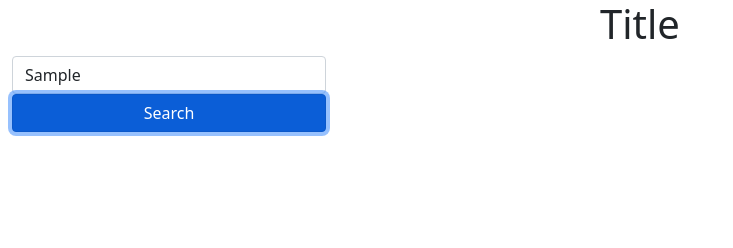
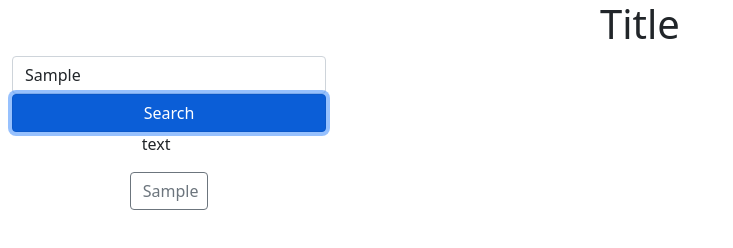
Before and after one commit to Bradfh/6-Module, a plain HTML site: page index.html in a window 1280 px wide. Both pictures are taken after typing "Sample" into the empty fields and a click on the button "Search". Shown: the whole page, without its empty margins (0-733 px from the left). Drawn offline with nearby package versions, Linux system fonts and the light colour scheme; no server answers.

Commit message:
Starting making the JS, stuck on the fetch

```diff
--- a/assets/js/script.js
+++ b/assets/js/script.js
@@ -3,3 +3,72 @@
 
 
 // TODO $(document).ready(function() {
+// !create function that pulls from local storage and populates the recent searches portion
+// !see if I can limit the number displayed previous searches to 6 or so
+
+// !add event listener to search box and button that will talk to the API and populate the weather-container div
+// !use temperature, wind, humidity, and perhaps any other relevant information
+
+$(document).ready(function () {
+  function saveAndDisplaySearch(input) {
+    const cityName = input.value;
+    localStorage.setItem(cityName, cityName);
+    displaySearchButton(cityName);
+  }
+
+  function displaySearchButton(cityName) {
+    const pastSearchContainer = document.getElementById("past-search");
+    const searchButton = document.createElement("button");
+    searchButton.textContent = cityName;
+    searchButton.classList.add("btn", "btn-outline-secondary", "mb-2");
+    searchButton.addEventListener("click", function () {
+      fetchWeatherData();
+    });
+    pastSearchContainer.appendChild(searchButton);
+  }
+
+  function displayPastSearches() {
+    for (let i = 0; i < localStorage.length; i++) {
+      const cityName = localStorage.key(i);
+      displaySearchButton(cityName);
+    }
+  }
+
+  const searchButton = document.getElementById("search-button");
+  const searchInput = document.querySelector("#search-container input");
+
+  searchButton.addEventListener("click", function () {
+    const cityName = searchInput.value;
+    if (cityName) {
+      saveAndDisplaySearch(searchInput);
+      fetchWeatherData(cityName);
+    }
+  })
+
+  // !next function here
+  function fetchWeatherData(cityName) {
+  const apiKey = '1d73cb51ff64bea50849446211d470ad';
+  const requestUrl = 'https://api.openweathermap.org/data/2.5/weather?q=' + cityName + '&appid=$' + apiKey;
+
+  fetch(requestUrl)
+    .then(function(response) {
+      if (!response.status) {
+        throw new Error('An error occurred: ${response.statusText');
+
+      }
+      console.log(response.json()); //!
+      return response.json();
+    })
+    .then(data => {
+      console.log(data);
+    })
+    .catch(error => {
+      console.error("Error fetching weather data:", error);
+    });
+
+}
+
+
+
+  displayPastSearches();
+});
--- a/index.html
+++ b/index.html
@@ -23,8 +23,11 @@
         <input type="text" class="form-control row col-12" aria-label="Sizing example input"
           aria-describedby="inputGroup-sizing-default">
 
-        <button type="button" class="btn btn-primary row col-lg-12 col-md-12 col-sm-6">Search</button>
+        <button type="button" class="btn btn-primary row col-lg-12 col-md-12 col-sm-6" id="search-button">Search</button>
+        <div class="row col-sm-12 col-md-3 col-lg-3" id="past-search"><p>text</p></div>
       </div>
+      <!-- !!! -->
+
       <div class="col-sm-12 col-md-9 col-lg-9 d-flex align-items-start justify-content-center" id="data-container">
         <div class="d-flex justify-content-start" id="weather-container">
           <!-- <h2, p, p, p> possibly appended dynamically -->
```
